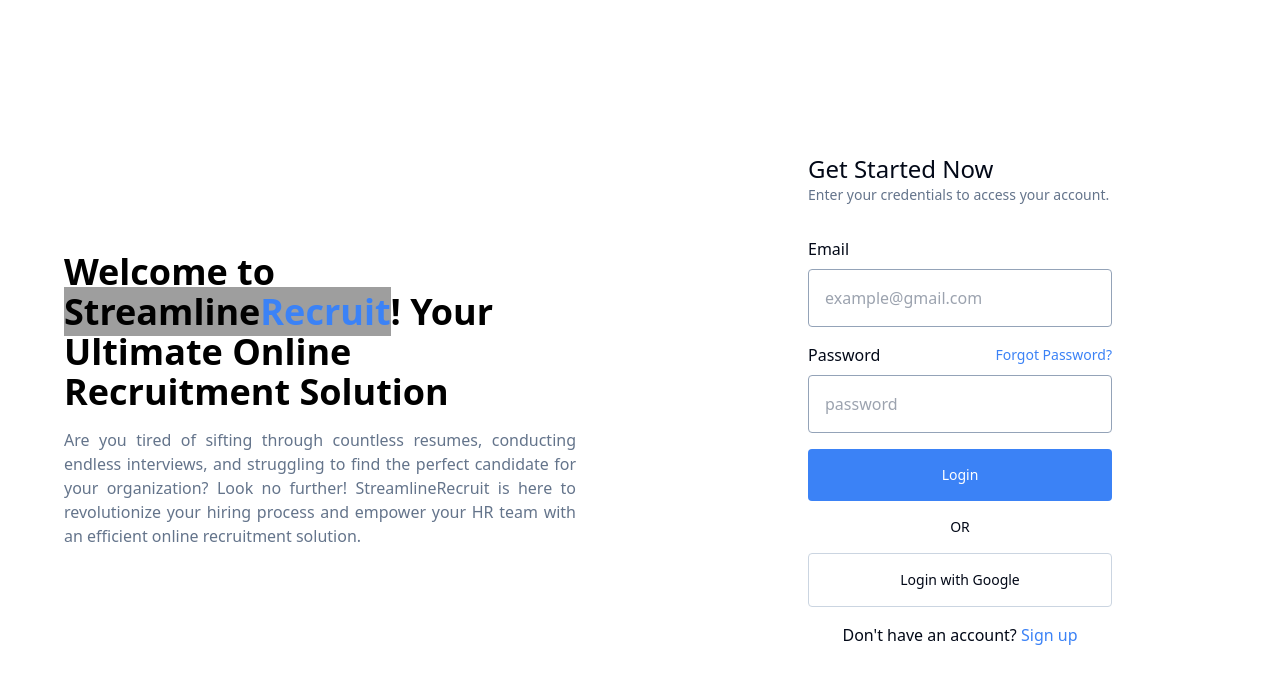
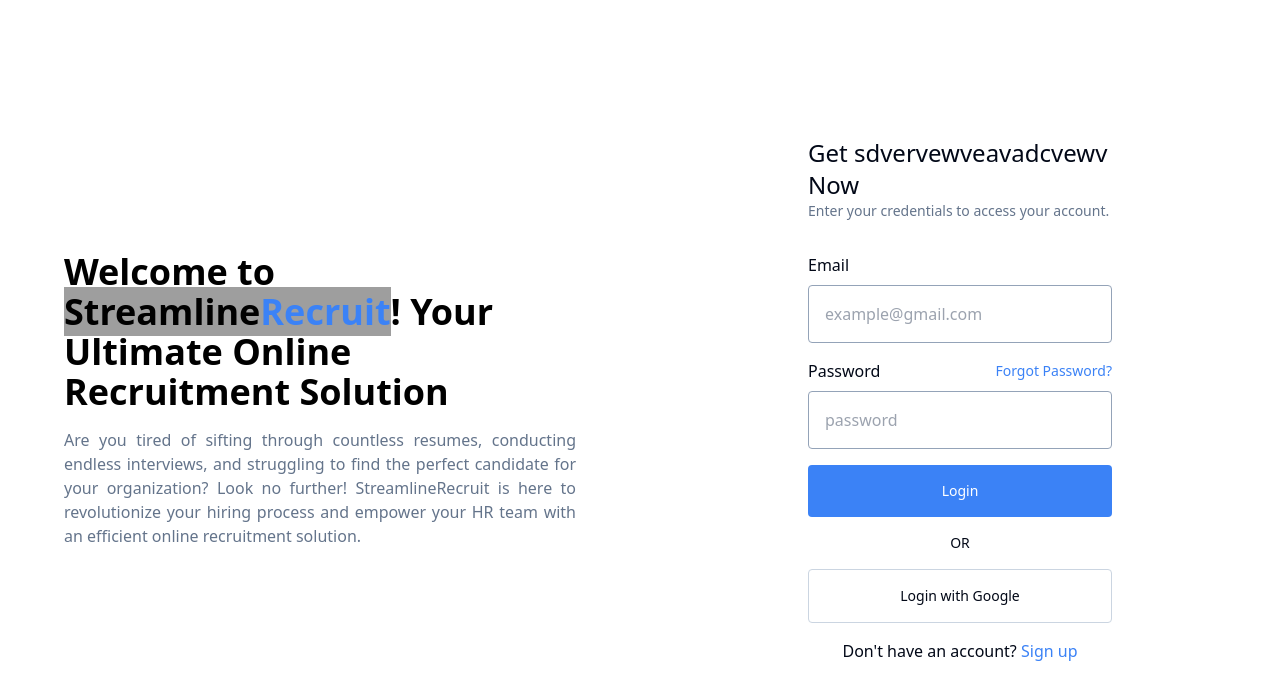
Before and after one commit to nikhilsharma1574/airvista, a Next.js app: page /login in a window 1280 px wide. Shown: the top 700 px of the page. Built offline with nearby package versions, Linux system fonts and the light colour scheme; grey boxes are pictures that could not be loaded.

Commit message:
Commit message

```diff
--- a/pages/login.tsx
+++ b/pages/login.tsx
@@ -20,7 +20,7 @@ return (
     <div className='lg:w-1/2 p-4'>
         <div className='mx-auto flex flex-col gap-8 lg:w-1/2'>
         <div>
-            <h1 className='text-2xl font-medium'>Get Started Now</h1>
+            <h1 className='text-2xl font-medium'>Get sdvervewveavadcvewv Now</h1>
             <p className='text-sm text-slate-500'>Enter your credentials to access your account.</p>
         </div>
         <div className='flex flex-col gap-4'>
```
